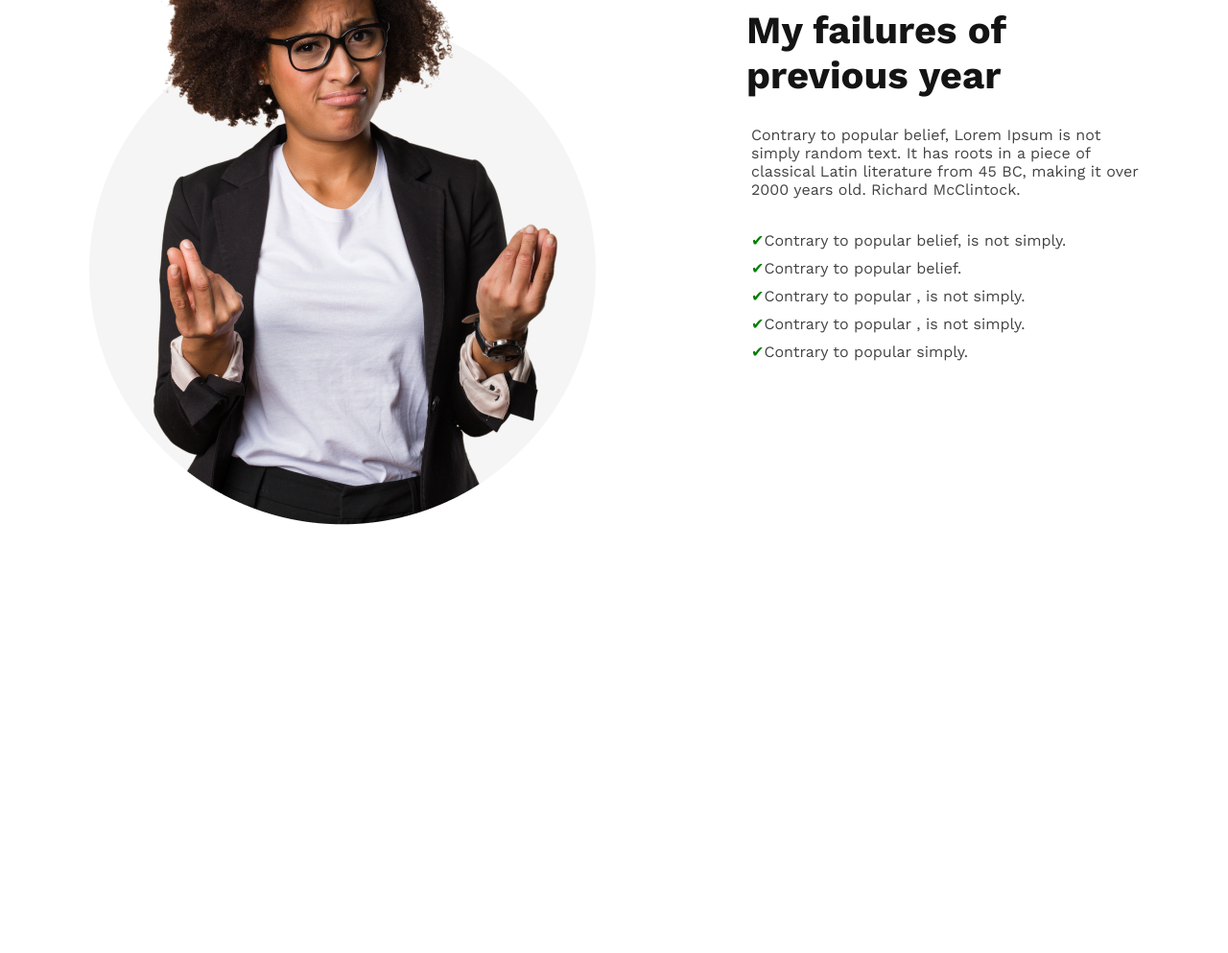
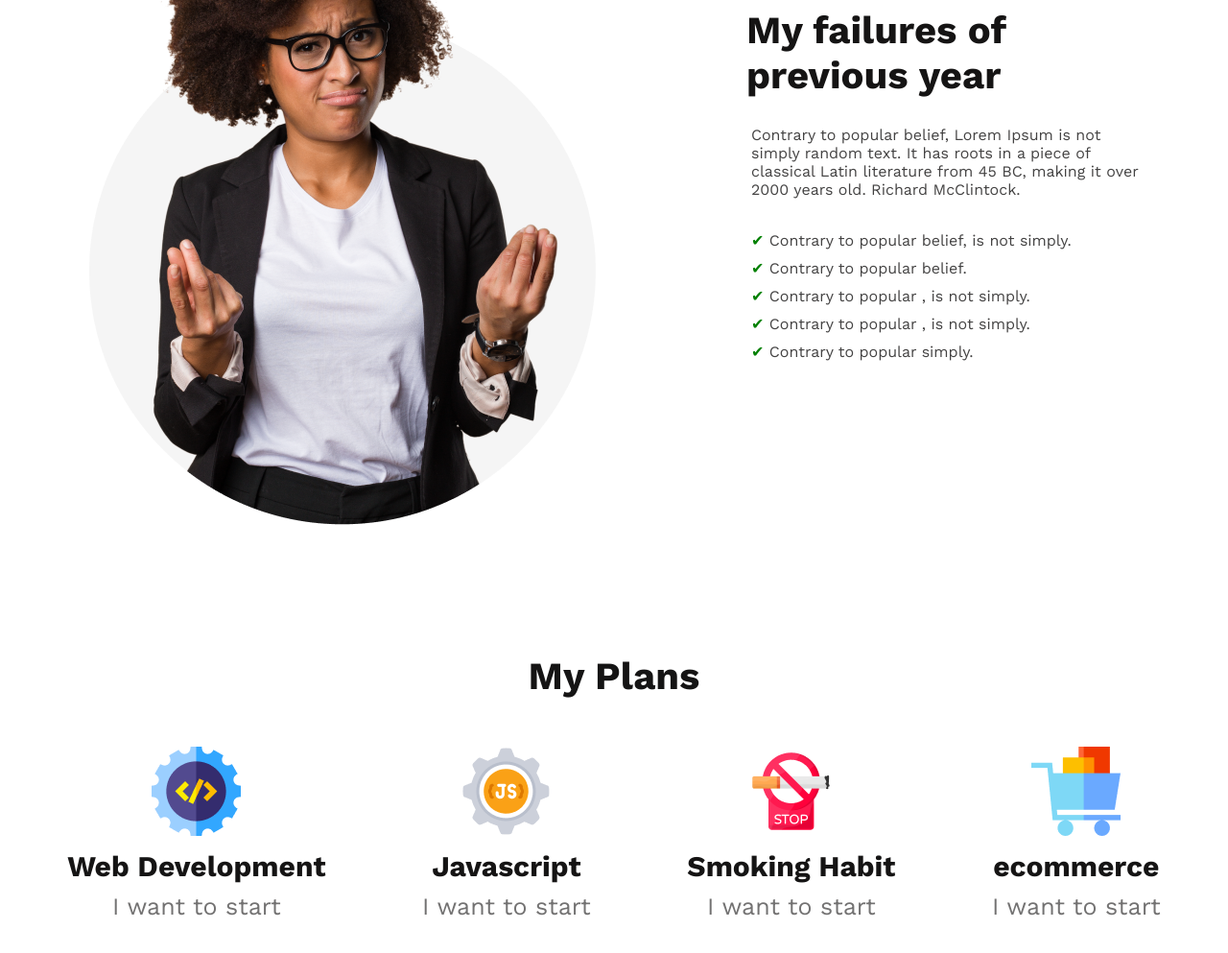
Before and after one commit to sazzadchy50/new-year-project, a plain HTML site: page index.html in a window 1280 px wide. Shown: the part 1117-2110 px from the top of the page at 96% size. Before the commit the page ends 1668 px from the top, so only its background shows below. Drawn offline with nearby package versions, Linux system fonts and the light colour scheme.

Commit message:
my plan section create colplete

```diff
--- a/index.html
+++ b/index.html
@@ -39,14 +39,42 @@
           <p class="second-section-description">Contrary to popular belief, Lorem Ipsum is not simply random text. It has roots in a piece of classical Latin literature from 45 BC, making it over 2000 years old. Richard McClintock.</p>
           <ul class="second-section-item">
 
-            <li> <span class="check">&#10004;</span>Contrary to popular belief, is not simply.</li>
-            <li> <span class="check">&#10004;</span>Contrary to popular belief.</li>
-            <li> <span class="check">&#10004;</span>Contrary to popular , is not simply.</li>
-            <li> <span class="check">&#10004;</span>Contrary to popular , is not simply.</li>
-            <li> <span class="check">&#10004;</span>Contrary to popular simply.</li>
+            <li> <span class="check">&#10004;</span> Contrary to popular belief, is not simply.</li>
+            <li> <span class="check">&#10004;</span> Contrary to popular belief.</li>
+            <li> <span class="check">&#10004;</span> Contrary to popular , is not simply.</li>
+            <li> <span class="check">&#10004;</span> Contrary to popular , is not simply.</li>
+            <li> <span class="check">&#10004;</span> Contrary to popular simply.</li>
           </ul>
         </div>
       </section>
+      <!-- This is My Plan section -->
+      <section class="my-plan-section">
+        <h3 class="my-plan-section-title">My Plans</h3>
+        <div class="my-plan-container">
+          <div class="my-plan-item">
+            <img src="./images/icons/web.png" alt="" class="my-plan-icon">
+            <h4 class="my-plan-title">Web Development</h4>
+            <p class="my-plan-description">I want to start</p>
+          </div>
+          <div class="my-plan-item">
+            <img src="./images/icons/js.png" alt="" class="my-plan-icon">
+            <h4 class="my-plan-title">Javascript</h4>
+            <p class="my-plan-description">I want to start</p>
+          </div>
+          <div class="my-plan-item">
+            <img src="./images/icons/smoke.png" alt="" class="my-plan-icon">
+            <h4 class="my-plan-title">Smoking Habit</h4>
+            <p class="my-plan-description">I want to start</p>
+          </div>
+          <div class="my-plan-item">
+            <img src="./images/icons/ecom.png" alt="" class="my-plan-icon">
+            <h4 class="my-plan-title">ecommerce</h4>
+            <p class="my-plan-description">I want to start</p>
+          </div>
+        </div>
+
+      </section>
+
     </main>
     <footer></footer>
   </body>
--- a/styles/style.css
+++ b/styles/style.css
@@ -74,15 +74,50 @@ main {
   font-size: 40px;
   font-weight: 700;
 }
-.second-section-description , .second-section-item{
-  color:  #444343;
+.second-section-description,
+.second-section-item {
+  color: #444343;
   font-size: 16px;
   font-weight: 400;
   padding: 5px;
   margin-top: 24px;
-
 }
-.second-section-item li{
+.second-section-item li {
   margin-bottom: 10px;
   list-style: none;
 }
+
+/* My Plan related styles */
+
+.my-plan-section-title {
+  color: #151414;
+  text-align: center;
+  font-size: 40px;
+  font-weight: 700;
+}
+
+.my-plan-section {
+  margin: 130px 0;
+}
+.my-plan-container {
+  display: flex;
+  justify-content: space-around;
+  margin-top: 50px;
+  align-items: center;
+  text-align: center;
+  gap: 100px;
+}
+
+.my-plan-title {
+  color: #151414;
+  text-align: center;
+  font-size: 30px;
+  font-weight: 700;
+  padding: 10px 0;
+}
+.my-plan-description {
+  color:  #737272;
+  font-size: 25px;
+
+
+}
```
